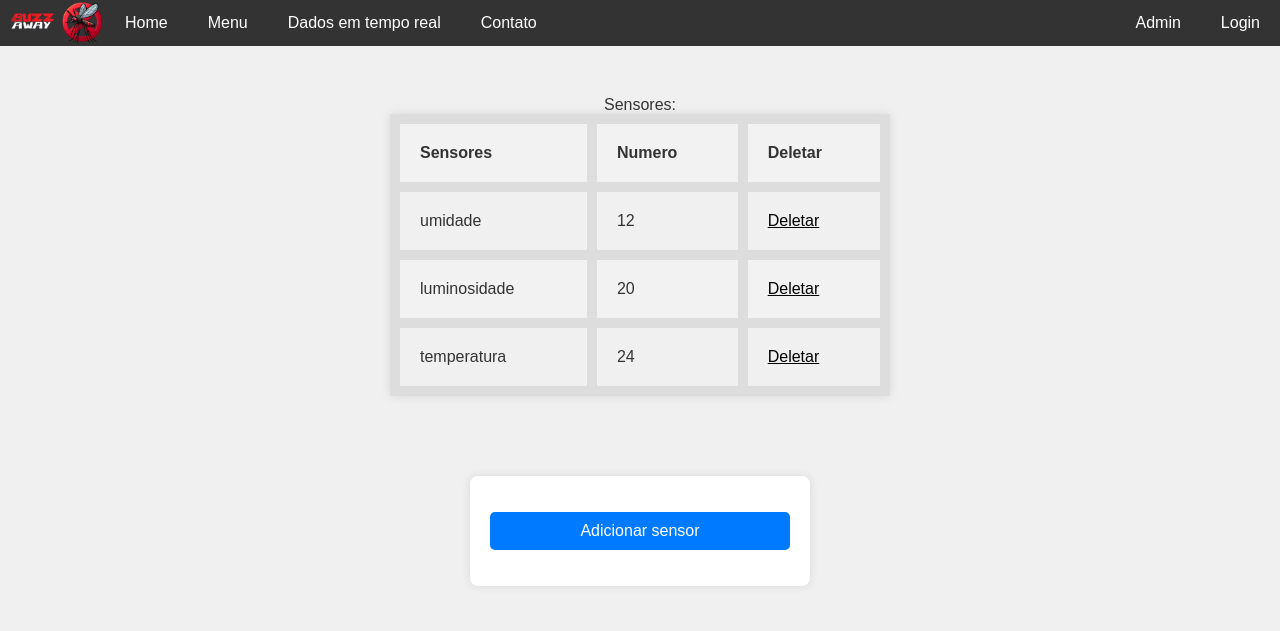
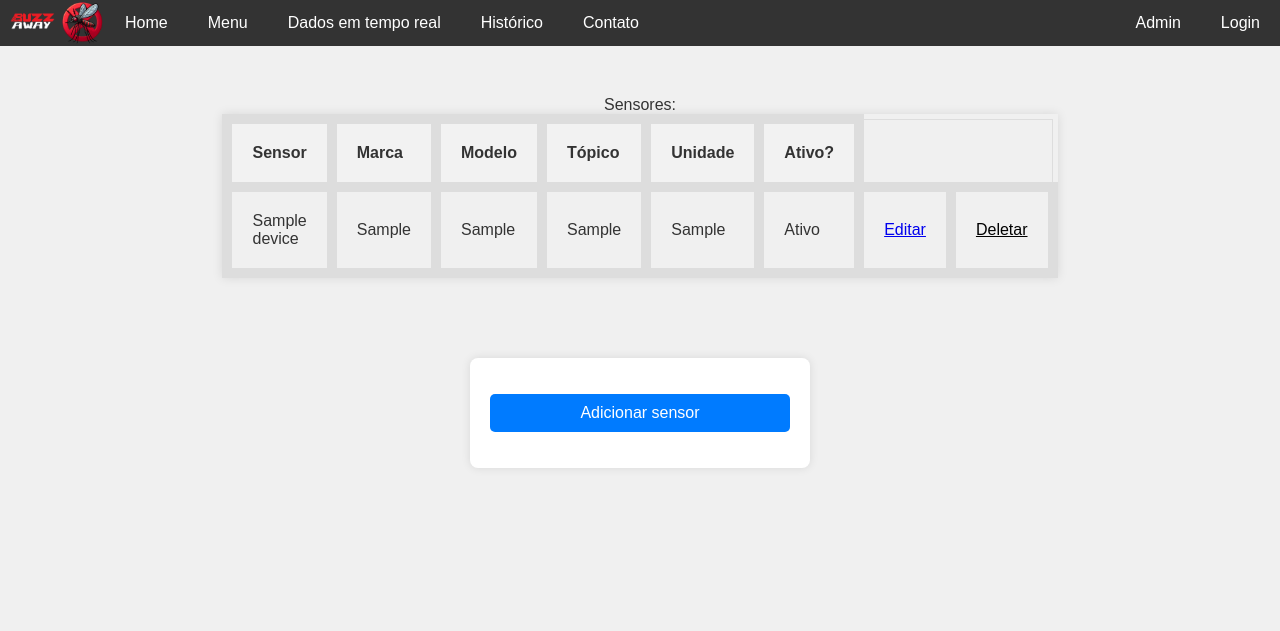
Before and after one commit to Daniel-P-Lima/BuzzAway, a Flask app: page /list_sensors in a window 1280 px wide. Shown: the top 631 px of the page. Run offline with Flask 3, Linux system fonts and the light colour scheme; tables that the repository leaves empty hold one stand-in row (values such as "Sample post").

Commit message:
Alteração DB

```diff
--- a/app.py
+++ b/app.py
@@ -1,7 +1,8 @@
 # app.py
 from controllers.app_controller import create_app
-
+from utils.create_db import create_db
 if __name__ == "__main__":
     app = create_app()
-
+    app = create_app()
+    create_db(app)
     app.run(host='0.0.0.0', port=8080, debug=False)
--- a/controllers/app_controller.py
+++ b/controllers/app_controller.py
@@ -1,9 +1,12 @@
 #app_controller.py
 from flask import Flask, render_template, request
+from models.db import db, instance
 from controllers.login import login_
 from controllers.sensor_controller import sensors
+from models.iot.read import Read
 from controllers.actuator_controller import actuator
 import json
+from controllers.reads_controller import read, Read
 from flask_mqtt import Mqtt
 
 temperature = 10
@@ -21,6 +24,11 @@ def create_app():
                 static_folder="./static/",
                 root_path="./")
 
+
+    app.config['TESTING'] = False
+    app.config['SECRET_KEY'] = 'generated-secrete-key'
+    app.config['SQLALCHEMY_DATABASE_URI'] = instance
+    db.init_app(app)
 
 
     app.config['MQTT_BROKER_URL'] = 'mqtt-dashboard.com'
@@ -64,9 +72,19 @@ def create_app():
         if(message.topic==topic_subscribe1):
             js = json.loads(message.payload.decode())
             temperature = js
+            try:
+                with app.app_context():
+                    Read.save_read(topic_subscribe1, temperature)
+            except:
+                pass
         elif(message.topic==topic_subscribe2):
             js = json.loads(message.payload.decode())
             humidity = js
+            try:
+                with app.app_context():
+                    Read.save_read(topic_subscribe2, humidity)
+            except:
+                pass
         elif(message.topic==topic_subscribe3):
             js = json.loads(message.payload.decode())
             ultrassom = js
@@ -84,6 +102,7 @@ def create_app():
     app.register_blueprint(login_, url_prefix='/')
     app.register_blueprint(sensors, url_prefix='/')
     app.register_blueprint(actuator, url_prefix='/')
+    app.register_blueprint(read, url_prefix='/')
 
 
 
--- a/controllers/sensor_controller.py
+++ b/controllers/sensor_controller.py
@@ -1,51 +1,62 @@
 from flask import Blueprint, request, render_template, redirect, url_for
+from models.iot.sensors import Sensor
 
 sensors = Blueprint("sensors",__name__, template_folder="templates")
 
-sensores = {
-'umidade': '12',
-'luminosidade': '20',
-'temperatura': '24'
-}
-
-# @app.route('/sensors')
-# def sensors():
-#     dic ={'Umidade: ':18, 'Temperatura: ': 23, 'Luminosidade': 26}
-#     #sensores = ['Umidade', 'temperatura', 'luminosidade']
-#     return render_template("sensors.html", devices=dic)
 
 @sensors.route('/register_sensor')
 def register_sensors():
     return render_template("register_sensor.html")
 
-@sensors.route('/add_sensor', methods=['GET','POST'])
-def add_sensors():
-    global sensores
-    if request.method == 'POST':
-        sensor = request.form['sensor']
-        numero = request.form['numero']
-    else:
-        sensor = request.args.get('sensor', None)
-        numero = request.args.get('numero', None)
-    sensores[sensor] = numero
-    return render_template("sensor.html", devices=sensores)
+@sensors.route('/add_sensor', methods=['POST'])
+def add_sensor():
+    name = request.form.get("name")
+    brand = request.form.get("brand")
+    model = request.form.get("model")
+    topic = request.form.get("topic")
+    unit = request.form.get("unit")
+    is_active = True if request.form.get("is_active") == "on" else False
+    Sensor.save_sensor(name, brand, model, topic, unit, is_active )
+    sensors = Sensor.get_sensors()
+    return render_template("sensor.html", sensors=sensors)
 
 @sensors.route('/list_sensors')
 def list_sensors():
-    global sensores
-    return render_template("sensor.html", devices=sensores)
+    global sensors
+    sensors = Sensor.get_sensors()
+    return render_template("sensor.html", sensors=sensors)
+
+@sensors.route('/edit_sensor')
+def edit_sensor():
+    id = request.args.get('id', None)
+    sensor = Sensor.get_single_sensor(id)
+    return render_template("update_sensor.html", sensor = sensor)
+
+@sensors.route('/update_sensor', methods=['POST'])
+def update_sensor():
+    id = request.form.get("id")
+    name = request.form.get("name")
+    brand = request.form.get("brand")
+    model = request.form.get("model")
+    topic = request.form.get("topic")
+    unit = request.form.get("unit")
+    is_active = True if request.form.get("is_active") == "on" else False
+
+    sensors = Sensor.update_sensor(id, name, brand, model, topic, unit, is_active )
+
+    return render_template("sensors.html", sensors = sensors)
 
 
 @sensors.route('/remove_sensor')
 def remove_sensor():
-    return render_template("remove_sensor.html" , devices=sensores)
+    return render_template("remove_sensor.html" , devices=sensors)
 
 @sensors.route('/del_sensor', methods=['GET','POST'])
 def del_sensor():
-    global sensores
+    global sensors
     if request.method == 'POST':
         sensor = request.form['sensor']
     else:
         sensor = request.args.get('sensor', None)
-    sensores.pop(sensor)
-    return render_template("sensor.html", devices=sensores)
+    sensors.pop(sensor)
+    return render_template("sensor.html", devices=sensors)
--- /dev/null
+++ b/models/db.py
@@ -0,0 +1,3 @@
+from flask_sqlalchemy import SQLAlchemy
+db= SQLAlchemy()
+instance = "mysql+pymysql://root:Oportunity23#@localhost:3306/ra3"
--- /dev/null
+++ b/models/iot/sensors.py
@@ -0,0 +1,53 @@
+from models.db import db
+from models.iot.devices import Device
+class Sensor(db.Model):
+    __tablename__ = 'sensors'
+    id= db.Column('id', db.Integer, primary_key=True)
+    devices_id = db.Column( db.Integer, db.ForeignKey(Device.id))
+    unit = db.Column(db.String(50))
+    topic = db.Column(db.String(50))
+
+    def save_sensor(name, brand, model, topic, unit, is_active):
+        device = Device(name = name, brand = brand,
+        model = model, is_active = is_active)
+        sensor = Sensor(devices_id = device.id, unit= unit, topic = topic)
+        device.sensors.append(sensor)
+        db.session.add(device)
+        db.session.commit()
+
+    def get_sensors():
+        sensors = Sensor.query.join(Device, Device.id == Sensor.devices_id)\
+        .add_columns(Device.id, Device.name,
+        Device.brand, Device.model,
+        Device.is_active, Sensor.topic,
+        Sensor.unit).all()
+        return sensors
+
+    def get_single_sensor(id):
+        sensor = Sensor.query.filter(Sensor.devices_id == id).first()
+        if sensor is not None:
+            sensor = Sensor.query.filter(Sensor.devices_id == id)\
+                .join(Device).add_columns(Device.id, Device.name, Device.brand,
+                    Device.model, Device.is_active, Sensor.topic, Sensor.unit).first()
+        return [sensor]
+
+    def update_sensor(id,name, brand, model, topic, unit, is_active):
+        device = Device.query.filter(Device.id == id).first()
+        sensor = Sensor.query.filter(Sensor.devices_id == id).first()
+        if device is not None:
+            device.name = name
+            device.brand = brand
+            device.model = model
+            sensor.topic = topic
+            sensor.unit = unit
+            device.is_active = is_active
+            db.session.commit()
+        return Sensor.get_sensors()
+
+    def delete_sensor(id):
+        device = Device.query.filter(Device.id == id).first()
+        sensor = Sensor.query.filter(Sensor.devices_id == id).first()
+        db.session.delete(sensor)
+        db.session.delete(device)
+        db.session.commit()
+        return Sensor.get_sensors()
--- a/templates/baseAdmin.html
+++ b/templates/baseAdmin.html
@@ -36,6 +36,14 @@
                 <a href="/temporeal_local">Situação do Ambiente</a>
             </div>
         </div>
+        <div>
+            <div class="dropdown">
+                <a href="#">Histórico</a>
+                <div class="dropdown-content">
+                    <a href="/history_read">Sensores</a>
+                </div>
+            </div>
+        </div>
         <a href="/contact">Contato</a>
         <div class="login">
             <a href="/loginAdmin">Admin</a>
--- a/templates/sensor.html
+++ b/templates/sensor.html
@@ -3,21 +3,33 @@
 <div class="vertical-center">
   <div class="container view">
     <div class="justify-content-center">
-      {% if devices|length > 0 %}
+      {% if sensors|length > 0 %}
       <table id="view_sensors" class="table table-striped table-bordered styled-table">
         <caption>Sensores:</caption>
         <thead>
           <tr>
-            <th>Sensores</th>
-            <th>Numero</th>
-            <th>Deletar</th>
+            <th>Sensor</th>
+            <th>Marca</th>
+            <th>Modelo</th>
+            <th>Tópico</th>
+            <th>Unidade</th>
+            <th>Ativo?</th>
           </tr>
         </thead>
         <tbody>
-          {% for key, value in devices.items() %}
+          {% for sensor in sensors%}
           <tr>
-            <td>{{ key }}</td>
-            <td>{{ value }}</td>
+            <td>{{ sensor.name }}</td>
+            <td>{{ sensor.brand }}</td>
+            <td>{{ sensor.model }}</td>
+            <td>{{ sensor.topic }}</td>
+            <td>{{ sensor.unit }}</td>
+            {% if sensor.is_active == true %}
+                <td>Ativo</td>
+            {% else %}
+                <td>Desativado</td>
+            {% endif %}
+            <td><a href="http://localhost:8080/edit_sensor?id={{sensor.id}}">Editar</a></td>
             <td><a class="delButton"  href="http://localhost:8080/del_sensor?sensor={{ key }}">Deletar</a></td>
           </tr>
           {% endfor %}
```
Also changed, not shown: controllers/reads_controller.py (added, +22 -0 lines), controllers/write_controller.py (added, +22 -0 lines), models/__init__.py (added, +7 -0 lines), models/iot/actuator.py (added, +53 -0 lines), models/iot/devices.py (added, +10 -0 lines), models/iot/read.py (added, +26 -0 lines), models/iot/write.py (added, +30 -0 lines), templates/history_read.html (added, +50 -0 lines), templates/history_write.html (added, +50 -0 lines), templates/register_sensor.html (+14 -4 lines), utils/create_db.py (added, +8 -0 lines).
